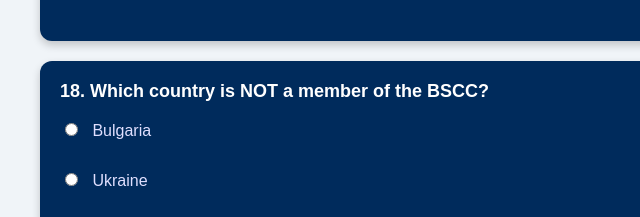
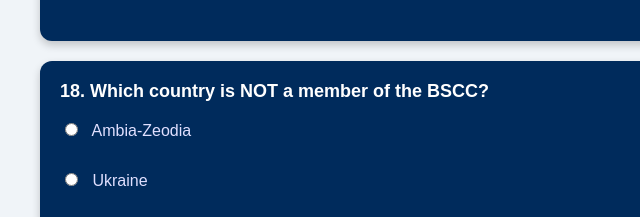
Before and after one commit to suviko1206/PopistanQuizEN, a plain HTML site: page index.html in a window 1280 px wide. Shown: the part 4986-5203 px from the top of the page, 0-640 px from the left. Drawn offline with Linux system fonts and the light colour scheme.

Commit message:
Update index.html

```diff
--- a/index.html
+++ b/index.html
@@ -156,7 +156,7 @@
 
     <div class="question">
       <p>18. Which country is NOT a member of the BSCC?</p>
-      <label><input type="radio" name="q18" value="Bulgaria"> Bulgaria</label><br>
+      <label><input type="radio" name="q18" value="Ambia-Zeodia"> Ambia-Zeodia</label><br>
       <label><input type="radio" name="q18" value="Ukraine"> Ukraine</label><br>
       <label><input type="radio" name="q18" value="Novorossiya"> Novorossiya</label><br>
       <label><input type="radio" name="q18" value="Romania"> Romania</label><br>
```
